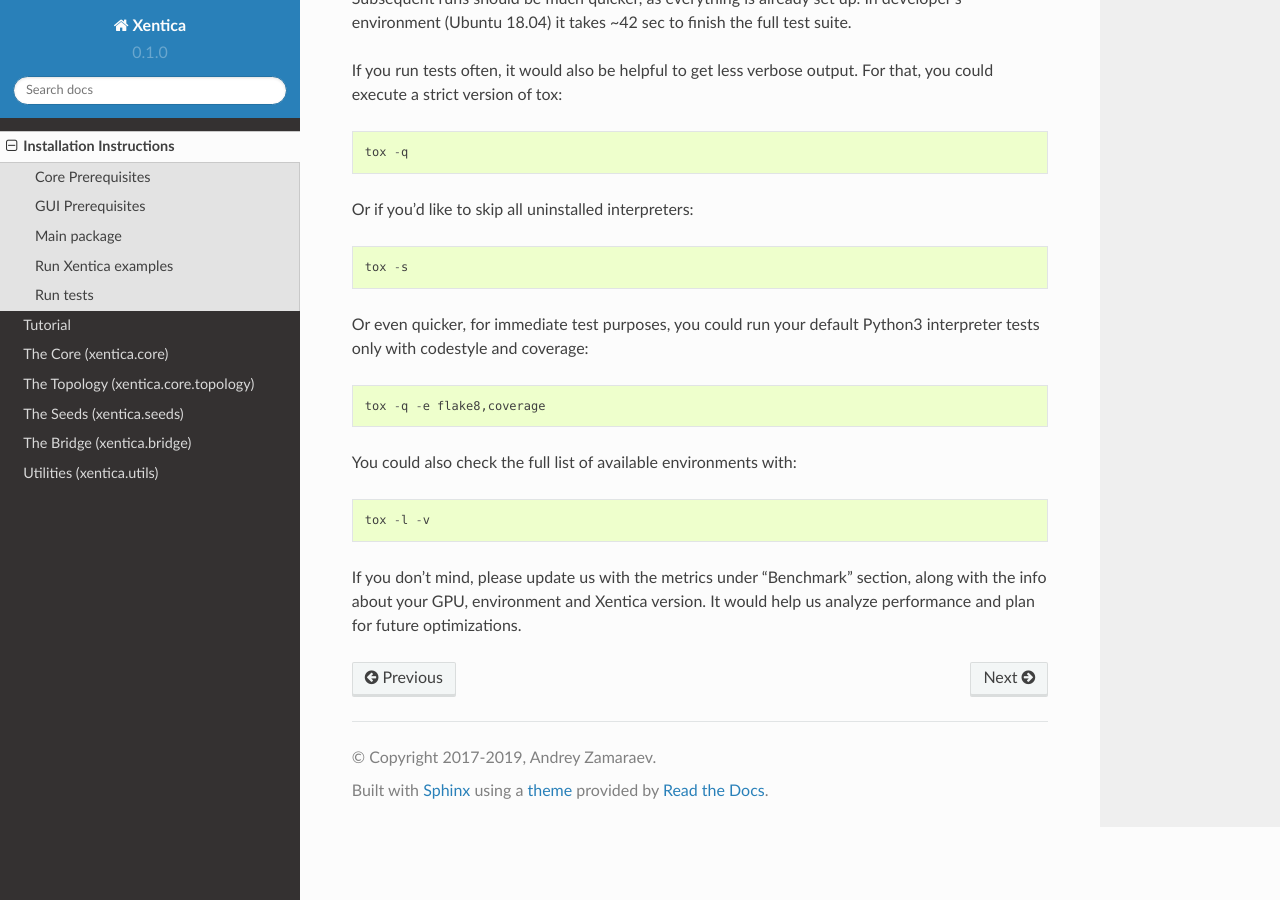
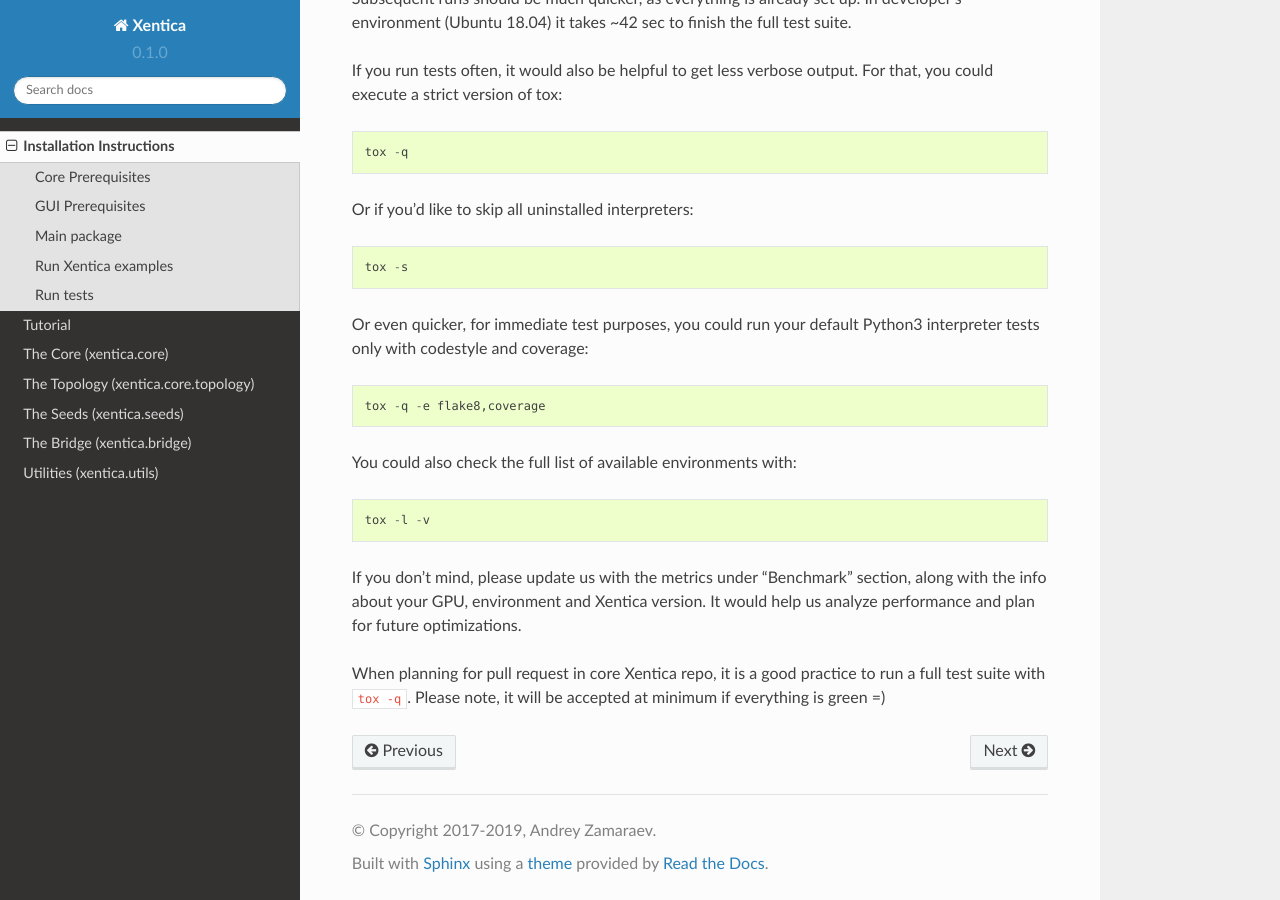
Before and after one commit to a5kin/xentica, a Sphinx documentation site: the page built from docs/manual/installation.rst, in a window 1280 px wide and 900 px high, scrolled down 3686 px. Built offline with Sphinx 7.4.7 and the Read the Docs theme 2.0.0, drawn with Linux system fonts in a browser that asks for light colours.

Commit message:
Add docs for new test suite (#39)

```diff
--- a/docs/manual/installation.rst
+++ b/docs/manual/installation.rst
@@ -190,6 +190,8 @@
 version. It would help us analyze performance and plan for future
 optimizations.
 
+When planning for pull request in core Xentica repo, it is a good practice to run a full test suite with ``tox -q``. Please note, it will be accepted at minimum if everything is green =)
+
 .. _list of CUDA-enabled cards: https://developer.nvidia.com/cuda-gpus
 .. _NVIDIA CUDA Toolkit: http://docs.nvidia.com/cuda/index.html
 .. _Python 3.5+: https://www.python.org/downloads/
```
